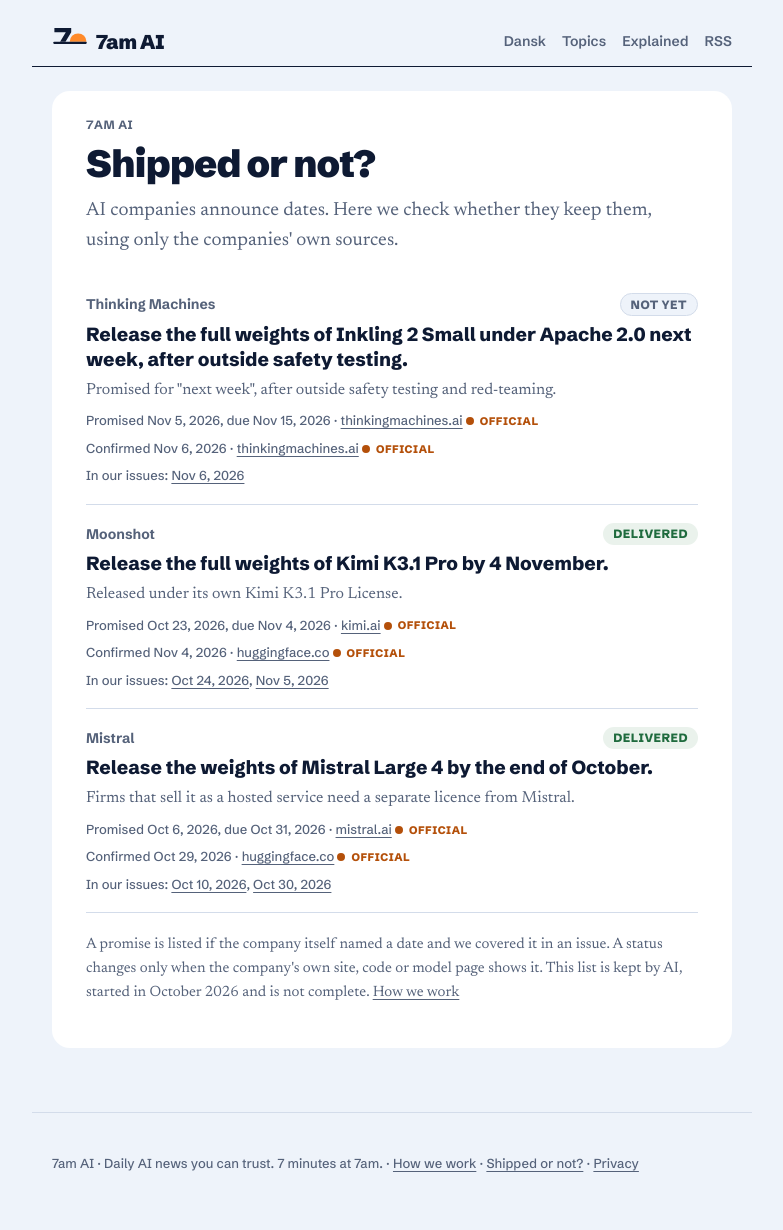
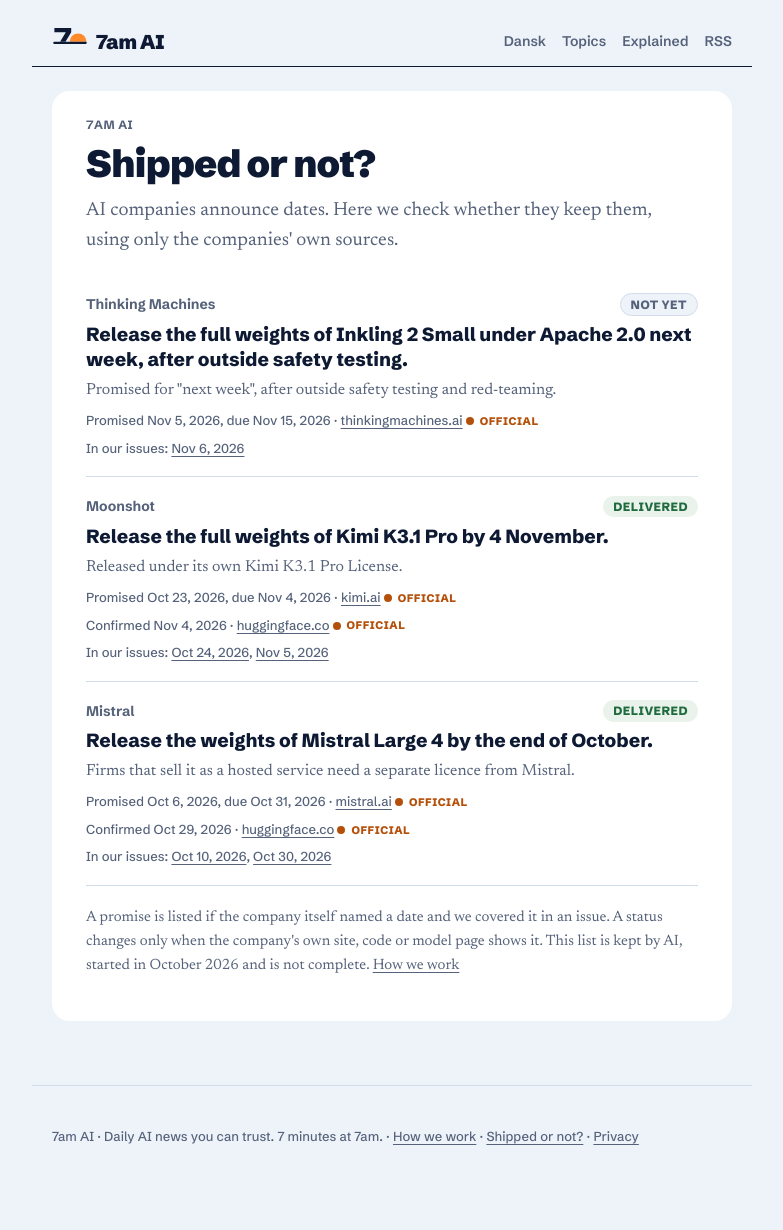
Before and after one commit to Repzei/7amai, a Jekyll site: the page built from shipped.html, in a window 1280 px wide. Shown: the whole page, without its empty margins (248-1031 px from the left). Built offline with Jekyll 4.4.1, drawn with Linux system fonts in a browser that asks for light colours; after the commit the page ends 1203 px from its top, so only the background shows below that.

Commit message:
Shipped or not: ingen Bekræftet-linje ved Ikke endnu
Co-Authored-By: Claude Opus 5.5 <noreply@anthropic.com>

```diff
--- a/_includes/promises-list.html
+++ b/_includes/promises-list.html
@@ -16,7 +16,9 @@
       {%- assign promised_host = p.promised_source | split: '/' | slice: 2 | first | remove: 'www.' -%}
       {%- assign status_host = p.status_source | split: '/' | slice: 2 | first | remove: 'www.' %}
       <p class="promise-meta">{{ t.shipped_promised }} <time datetime="{{ p.promised_on | date: '%Y-%m-%d' }}">{{ p.promised_on | date: t.date_format }}</time>, {{ t.shipped_due }} <time datetime="{{ p.deadline | date: '%Y-%m-%d' }}">{{ p.deadline | date: t.date_format }}</time> · <a href="{{ p.promised_source }}" rel="noopener">{{ promised_host }}</a> <span class="tag tag-official">{{ t.shipped_official }}</span></p>
+      {%- unless p.status == 'not_yet' %}
       <p class="promise-meta">{{ t.shipped_confirmed }} <time datetime="{{ p.status_on | date: '%Y-%m-%d' }}">{{ p.status_on | date: t.date_format }}</time> · <a href="{{ p.status_source }}" rel="noopener">{{ status_host }}</a> <span class="tag tag-official">{{ t.shipped_official }}</span></p>
+      {%- endunless %}
       {%- if p.issues %}
       <p class="promise-meta">{{ t.shipped_issues }}:
         {%- for i in p.issues %}
```
